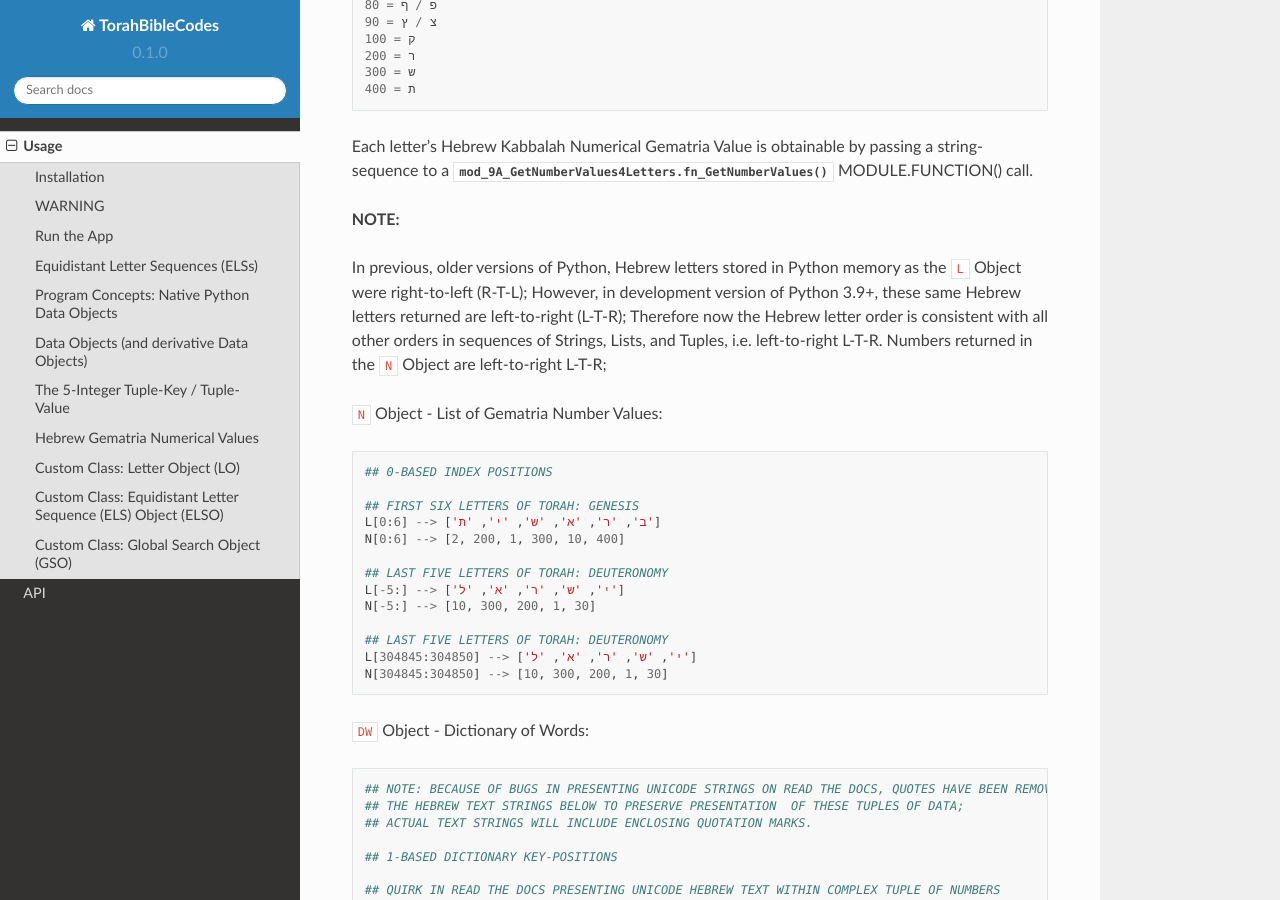
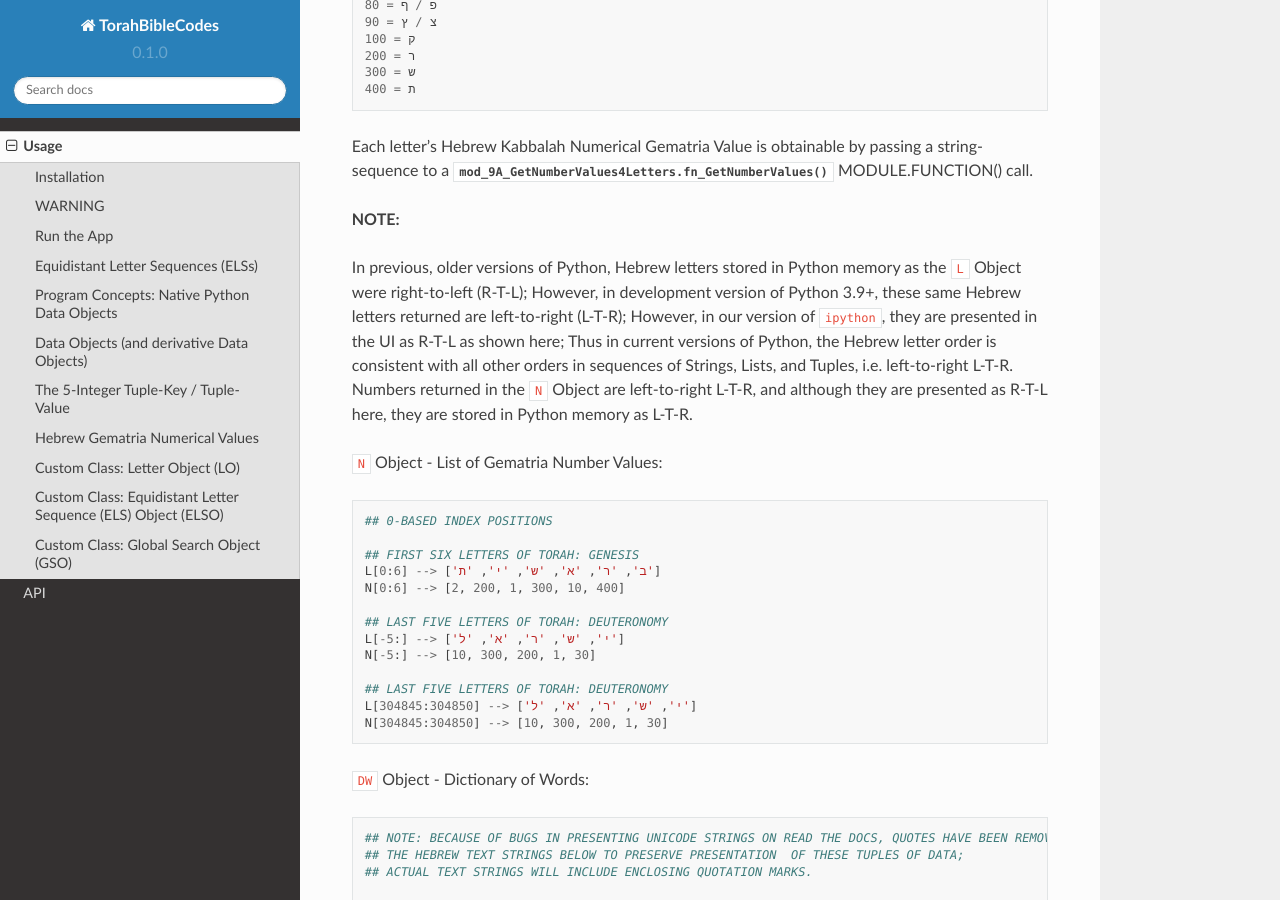
Before and after one commit to TorahBibleCodes/TorahBibleCodes_Sphinx, a Sphinx documentation site: the page built from docs/source/usage.rst, in a window 1280 px wide and 900 px high, scrolled down 8512 px. Built offline with Sphinx 7.4.7 and the Read the Docs theme 2.0.0, drawn with Linux system fonts in a browser that asks for light colours.

Commit message:
Update usage.rst

```diff
--- a/docs/source/usage.rst
+++ b/docs/source/usage.rst
@@ -385,7 +385,7 @@ Each letter's Hebrew Kabbalah Numerical Gematria Value is obtainable by passing
 
 **NOTE:**
 
-In previous, older versions of Python, Hebrew letters stored in Python memory as the ``L`` Object were right-to-left (R-T-L); However, in development version of Python 3.9+, these same Hebrew letters returned are left-to-right (L-T-R); Therefore now the Hebrew letter order is consistent with all other orders in sequences of Strings, Lists, and Tuples, i.e. left-to-right L-T-R. Numbers returned in the ``N`` Object are left-to-right L-T-R;
+In previous, older versions of Python, Hebrew letters stored in Python memory as the ``L`` Object were right-to-left (R-T-L); However, in development version of Python 3.9+, these same Hebrew letters returned are left-to-right (L-T-R); However, in our version of ``ipython``, they are presented in the UI as R-T-L as shown here; Thus in current versions of Python, the Hebrew letter order is consistent with all other orders in sequences of Strings, Lists, and Tuples, i.e. left-to-right L-T-R. Numbers returned in the ``N`` Object are left-to-right L-T-R, and although they are presented as R-T-L here, they are stored in Python memory as L-T-R.
 
 ``N`` Object - List of Gematria Number Values::
 
```
